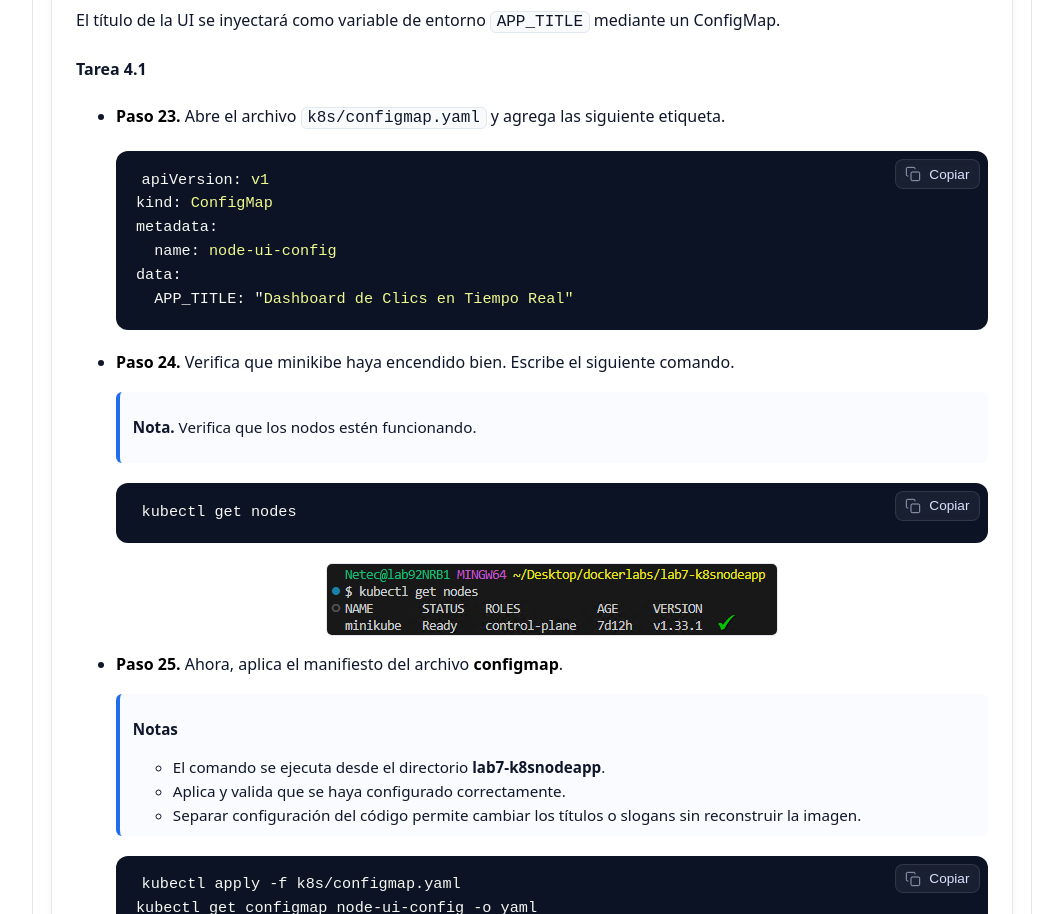
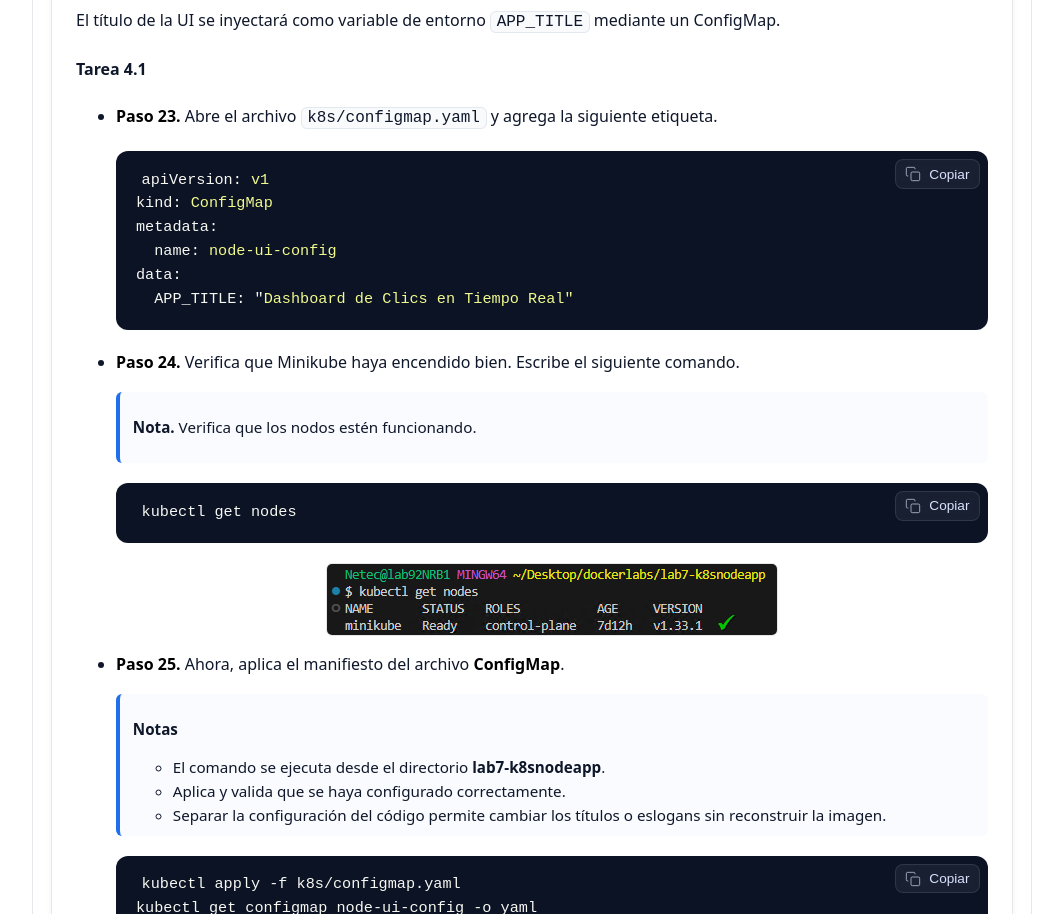
Before and after one commit to Netec-Mx/DOCK_KUB_V2, a Jekyll site: the page built from labs/capitulo7/lab7.md, in a window 1280 px wide and 1400 px high, scrolled down 12680 px. Shown: the part 155-1069 px from the top of the window, without its empty margins (108-1171 px from the left). Built offline with Jekyll 4.4.1, drawn with Linux system fonts in a browser that asks for light colours; some of the changed text lies outside the part shown.

Commit message:
Update lab7.md

````diff
--- a/labs/capitulo7/lab7.md
+++ b/labs/capitulo7/lab7.md
@@ -132,7 +132,7 @@ Organizar el código, la configuración de Kubernetes y el Dockerfile para empaq
 
 - **Paso 12.** Agrega el siguiente contenido al archivo **.dockerignore** para construir imágenes limpias.
 
-  > **Nota.** Evita copiar artefactos innecesarios hacia la imagen., manteniéndola ligera.
+  > **Nota.** Evita copiar artefactos innecesarios hacia la imagen, manteniéndola ligera.
   {: .lab-note .info .compact}
 
   ```gitignore
@@ -433,7 +433,7 @@ El título de la UI se inyectará como variable de entorno `APP_TITLE` mediante
 
 #### Tarea 4.1
 
-- **Paso 23.** Abre el archivo `k8s/configmap.yaml` y agrega las siguiente etiqueta.
+- **Paso 23.** Abre el archivo `k8s/configmap.yaml` y agrega la siguiente etiqueta.
 
   ```yaml
   apiVersion: v1
@@ -444,7 +444,7 @@ El título de la UI se inyectará como variable de entorno `APP_TITLE` mediante
     APP_TITLE: "Dashboard de Clics en Tiempo Real"
   ```
 
-- **Paso 24.** Verifica que minikibe haya encendido bien. Escribe el siguiente comando.
+- **Paso 24.** Verifica que Minikube haya encendido bien. Escribe el siguiente comando.
 
   > **Nota.** Verifica que los nodos estén funcionando.
   {: .lab-note .info .compact}
@@ -455,12 +455,12 @@ El título de la UI se inyectará como variable de entorno `APP_TITLE` mediante
 
   ![micint]({{ page.images_base | relative_url }}/10.png)
 
-- **Paso 25.** Ahora, aplica el manifiesto del archivo **configmap**.
+- **Paso 25.** Ahora, aplica el manifiesto del archivo **ConfigMap**.
 
   > **Notas**
   - El comando se ejecuta desde el directorio **lab7-k8snodeapp**.
   - Aplica y valida que se haya configurado correctamente.
-  - Separar configuración del código permite cambiar los títulos o slogans sin reconstruir la imagen.
+  - Separar la configuración del código permite cambiar los títulos o eslogans sin reconstruir la imagen.
   {: .lab-note .info .compact}
 
   ```bash
@@ -515,8 +515,8 @@ Crear un Deployment con **dos réplicas**, **liveness/readiness probes** y varia
 - **Paso 27.** Aplica el manifiesto y verifica que esté listo cuando los pods terminen de crearse.
 
   > **Notas**
-  - En caso de que tengas un error **ImagePullBackOff**, usa este comando para cargar la imagen a minikube `minikube image load k8s-node-ui:1.0`.
-  - Con dos réplicas, cada pod mantiene su propio contador en memoria. Esto evidencia el concepto de **stateful vs. stateless** y la necesidad de almacenes compartidos si quisieras un contador global.
+  - En caso de que tengas un error **ImagePullBackOff**, usa este comando para cargar la imagen a Minikube `minikube image load k8s-node-ui:1.0`.
+  - Con dos réplicas, cada pod mantiene su propio contador en memoria. Esto evidencia el concepto de **stateful vs. stateless** y la necesidad de almacenes compartidos, si quisieras un contador global.
   {: .lab-note .info .compact}
 
   ```bash
@@ -606,7 +606,7 @@ Crear un Service tipo **NodePort** que expone el puerto 3000 de los pods en el p
 
   ![micint]({{ page.images_base | relative_url }}/16.png)
 
-- **Paso 32.** Regresa a la terminal donde está el proceso de **minikbe service** y ejecuta **`CTRL + c`** para poder usar la terminal.
+- **Paso 32.** Regresa a la terminal donde está el proceso de **Minikube service** y ejecuta **`CTRL + c`** para poder usar la terminal.
 
 {% assign results = site.data.task-results[page.slug].results %}
 {% capture r1 %}{{ results[5] }}{% endcapture %}
````
Also changed, not shown: other parts of labs/capitulo7/lab7.md (+4 -4 lines).
